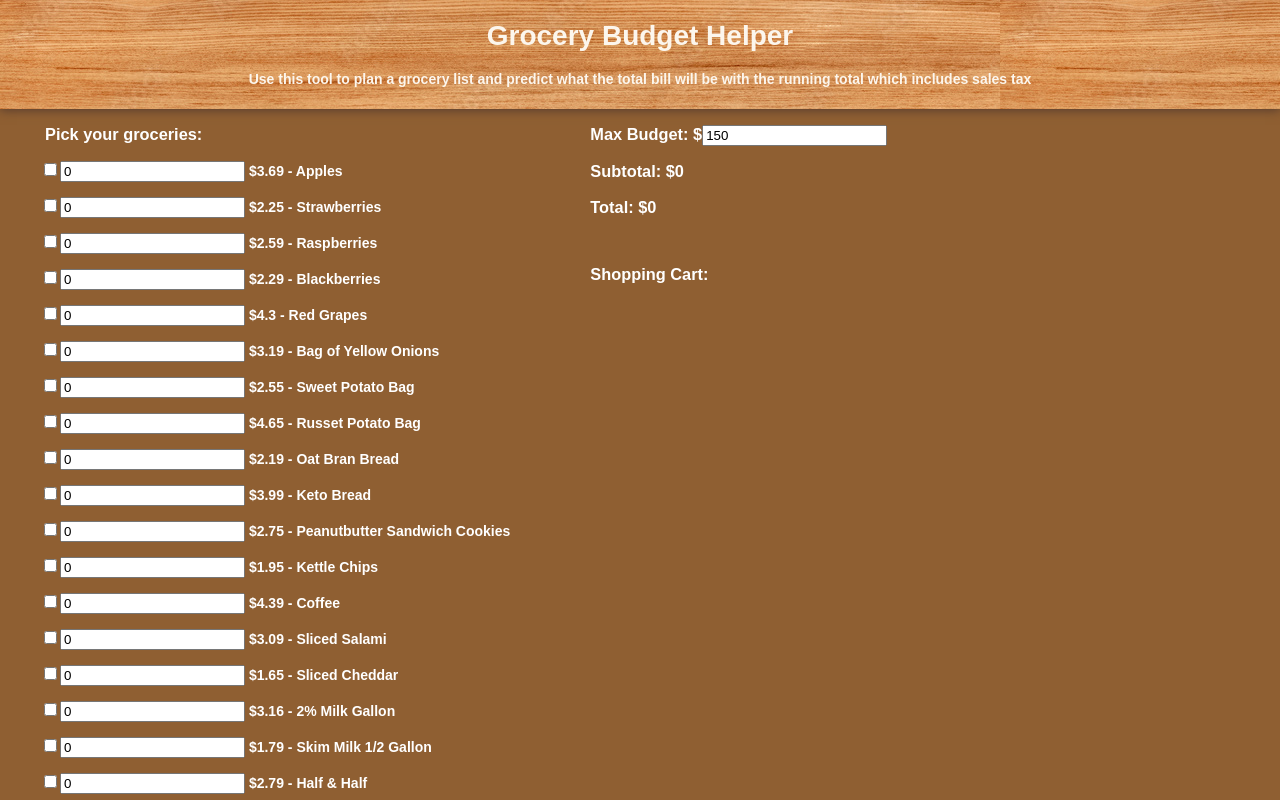
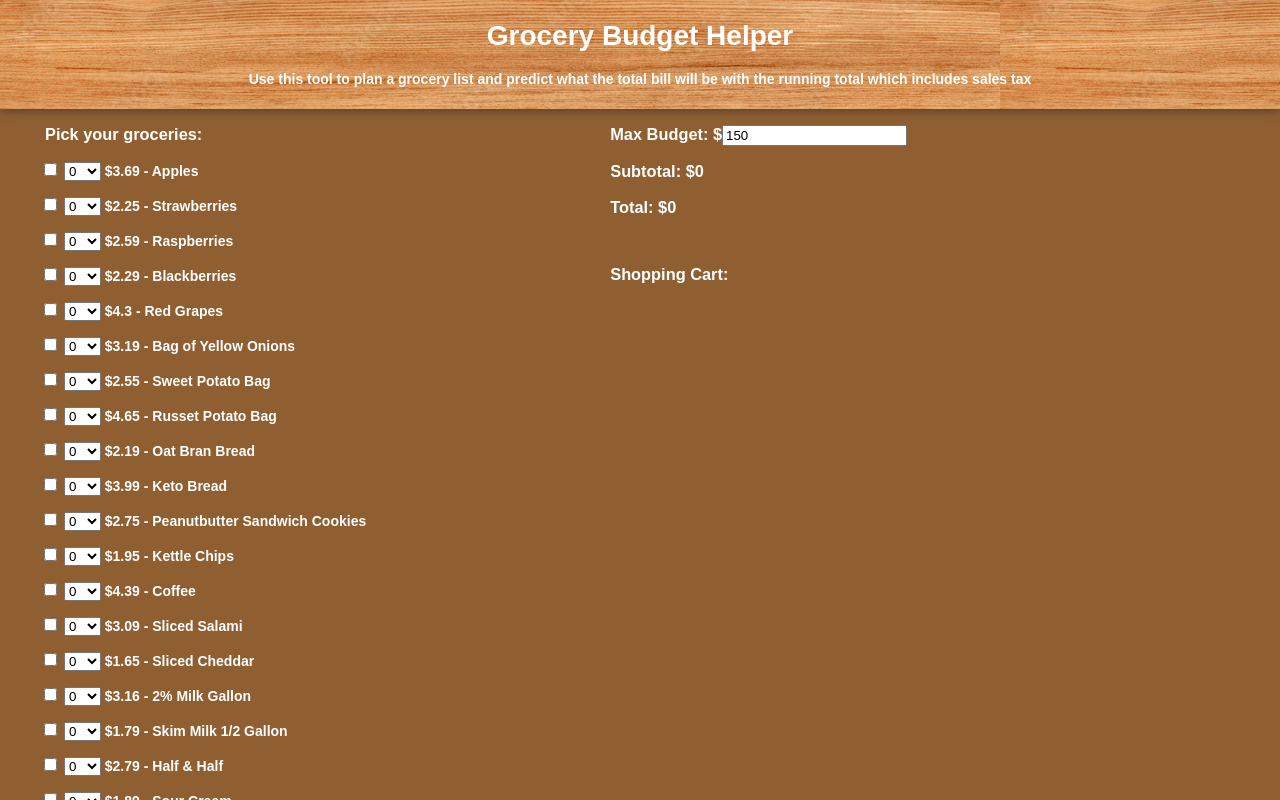
Before and after one commit to alexdavies440/Grocery-Budget-Project, a React (Vite) app in the folder grocery-project/: page / in a window 1280 px wide. Shown: the top 800 px of the page. Built offline with nearby package versions, Linux system fonts and the light colour scheme.

Commit message:
Going with drop-down select for quantity which broke the how the totals work so need to fix that

```diff
--- a/grocery-project/src/App.css
+++ b/grocery-project/src/App.css
@@ -14,7 +14,7 @@ body {
 #banner {
   background-image: url("assets/1000_F_416456157_gAC4vXCygslyIqtbFXOJAIgQEIXuq67M.jpg");
   box-shadow: 0 1px 10px #52392e;
-  color: #fcf6ed;
+  color: #ffffff;
   text-align: center;
   padding-left: 30px;
   padding-right: 30px;
@@ -39,8 +39,20 @@ body {
 }
 
 #secondColumn {
-  margin-left: 80px;
+  margin-left: 20%;
+  margin-right: 10%;
 }
+
+.plusMinus {
+  background-color: white;
+}
+
+/* input {
+  background-color: #b78352;
+  color: rgb(255, 255, 255);
+  font-weight: bold;
+  border-style: hidden;
+} */
 
 .columns {
   display: flex;
--- a/grocery-project/src/components/GroceryList.jsx
+++ b/grocery-project/src/components/GroceryList.jsx
@@ -41,20 +41,12 @@ export default function GroceryList() {
     }
 
     // May change number input to this instead. Need to figure out why map function not working unless put inline
-    const generateNumOptions = (item) => {
-        // const count = [];
-        // for (let i = 0; i < 11; i++) {
-        //     count.push(i);
-        // }
-        // count.map((num, id) => {
-        //     return (
-        //         <select>
-        //             <option value={id}>{num}</option>
-        //         </select>
-        //     );
-        // })
+    const countSelector = (item) => {
+
+        const [count, setCount] = useState(1);
+        item.qty = count;
         return (
-            <select onSelect={(e) => item.qty = (e.target.value)}>
+            <select onChange={(e) => {setCount(e.target.value)} }>
                 <option value="0">0</option>
                 <option value="1">1</option>
                 <option value="2">2</option>
@@ -79,7 +71,7 @@ export default function GroceryList() {
 
         if (!checkedItems.includes(item)) {
             checkedItems.push(item);
-            item.qty = 1;
+
             preSubtotal += item.price * item.qty;
             preTotal += (item.price + (item.price * item.taxRate)) * item.qty;
         }
@@ -99,7 +91,7 @@ export default function GroceryList() {
 
         setSubtotal(preSubtotal);
         setTotal(preTotal);
-        return subtotal;
+
     }
 
     return (
@@ -113,9 +105,10 @@ export default function GroceryList() {
                         return (
                             <div >
                                 <ul key={id} className="listItem">
-                                    <label><input type="checkbox" onChange={() => handleChange(id)} id={id} /></label>
-                                    <label><input id="itemCount" type="number" onChange={(e) => { item.qty = e.target.value }} value={item.qty} maxLength={3} size={2} /> ${item.price} - {item.name}</label>
-                                    {/* <label id="itemCount"> {generateNumOptions(item)} ${item.price} - {item.name}</label> */}
+                                    <label><input className="checkbox" type="checkbox" onChange={() => handleChange(id)} id={id} /></label>
+                                    {/* <label><button>-</button> {item.qty} <button>+</button> ${item.price} - {item.name}</label> */}
+                                    {/* <label><input id="itemCount" type="number" onChange={(e) => { item.qty = e.target.value }} value={item.qty} maxLength={3} size={2} /> ${item.price} - {item.name}</label> */}
+                                    <label id="itemCount"> {countSelector(item)} ${item.price} - {item.name}</label>
                                 </ul>
                             </div>
                         );
```
